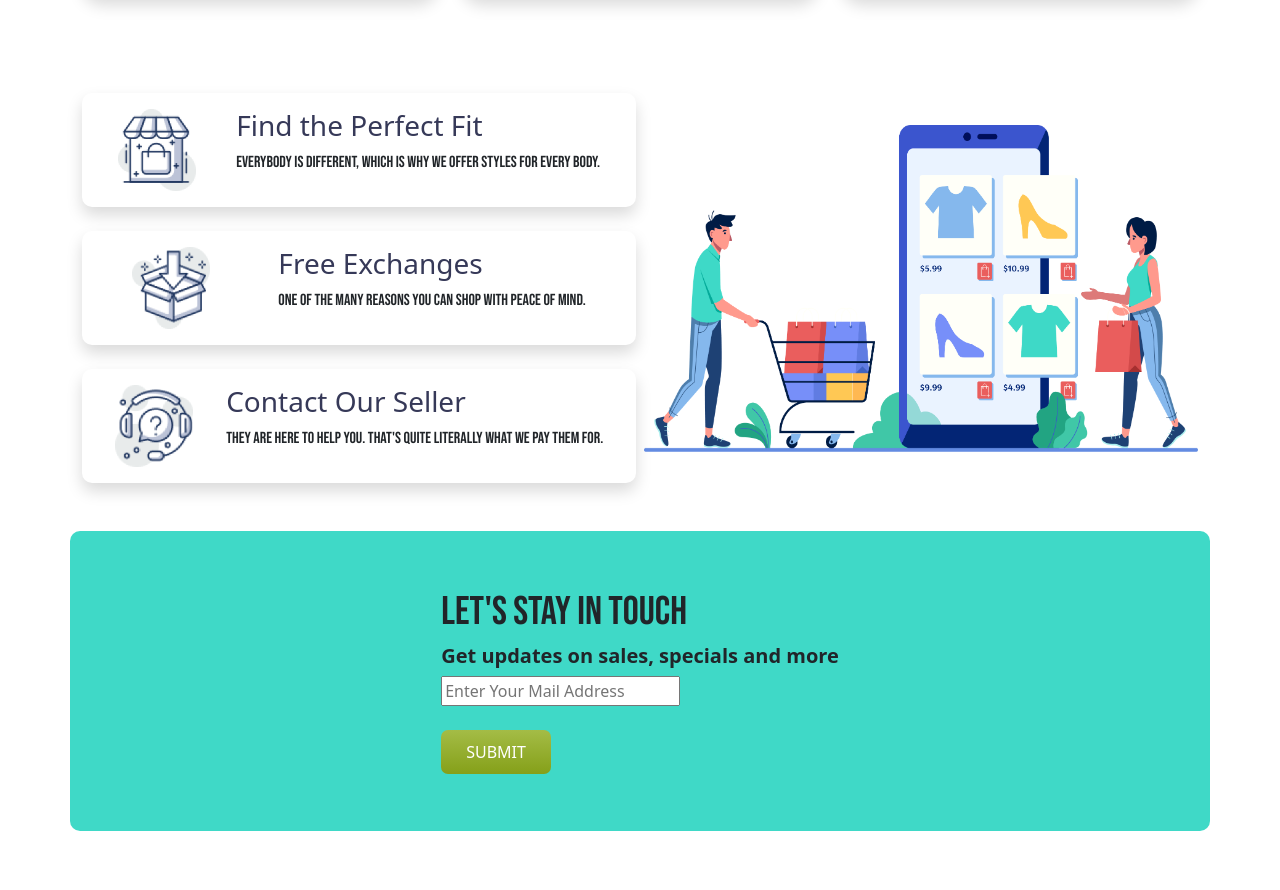
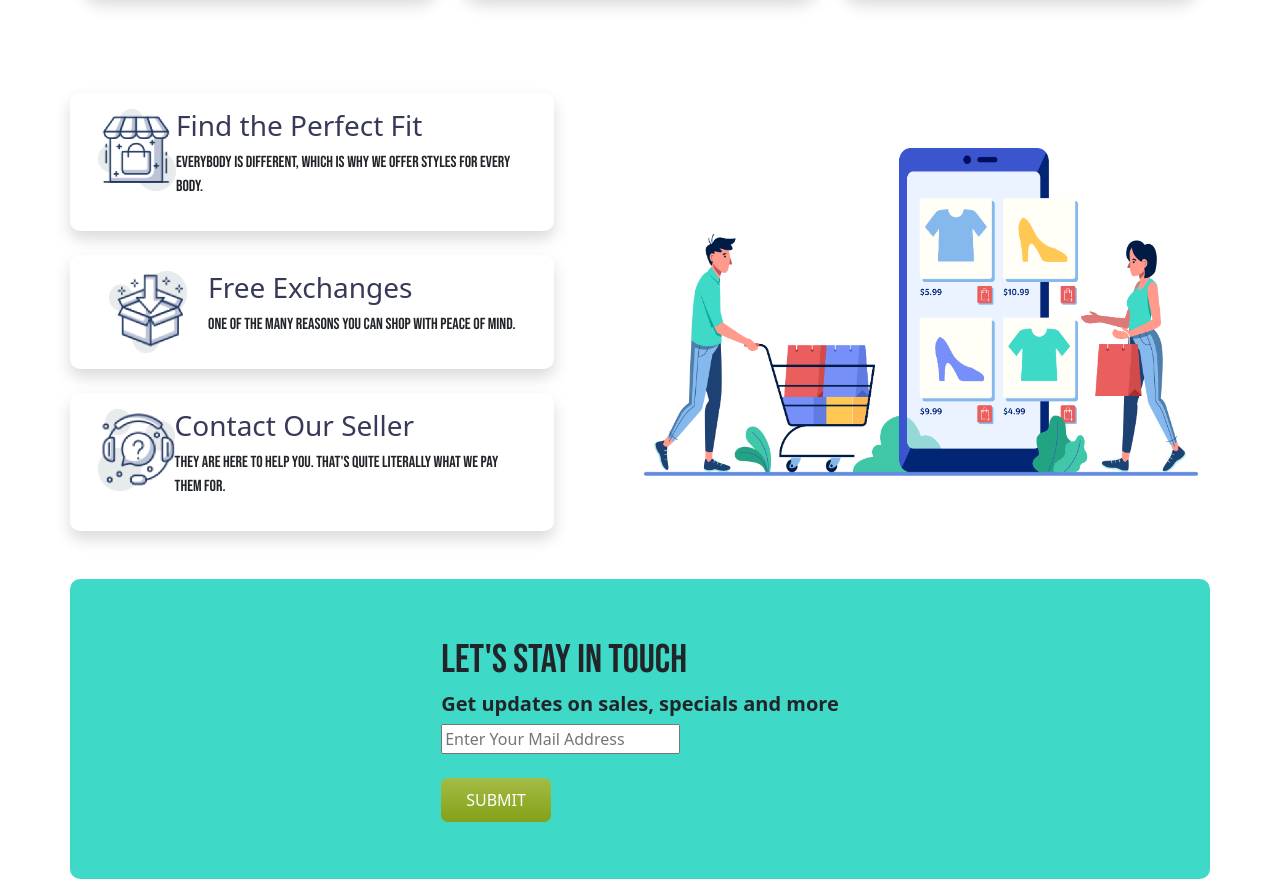
Before and after one commit to MinhajSiam/penguin-fashion, a plain HTML site: page index.html in a window 1280 px wide. Shown: the part 1610-2500 px from the top of the page. Drawn offline with nearby package versions, Linux system fonts and the light colour scheme.

Commit message:
third section bug fixed

```diff
--- a/index.html
+++ b/index.html
@@ -203,30 +203,34 @@
         <!-- ----------Section--3------------ -->
         <section class="container mt-5 pt-5">
             <div class="row g-2 d-flex justify-content-between align-items-center">
-                <div class="col-lg-6">
-                    <div style="border-radius: 10px;" class="d-flex shadow p-3 justify-content-around">
-                        <img style="width: 78px; height: 82px;" src="Logo, Icon/image 12.png" alt="">
+                <div class="col-lg-5">
+                    <div style="border-radius: 10px;" class="shadow p-3 row">
+                        <div class="d-flex justify-content-around">
+                            <img style="width: 78px; height: 82px;" src="Logo, Icon/image 12.png" alt="Find the Perfect Fit">
                             <div>
                                 <h3 class="head-2">Find the Perfect Fit</h3>
                                 <p>Everybody is different, which is why we offer styles for every body.</p>
                             </div>
                         </div>
+                    </div>
                     <br>
-                    <div style="border-radius: 10px;" class="d-flex shadow p-3 justify-content-around">
-                        <img style="width: 78px; height: 82px;" src="Logo, Icon/image 13.png" alt="">
+                    <div style="border-radius: 10px;" class="shadow p-3 row">
+                        <div class="d-flex justify-content-around">
+                            <img style="width: 78px; height: 82px;" src="Logo, Icon/image 13.png" alt="Free Exchanges">
                             <div>
                                 <h3 class="head-2">Free Exchanges</h3>
                                 <p>One of the many reasons you can shop with peace of mind.</p>
                             </div>
                         </div>
+                    </div>
                     <br>
-                    <div style="border-radius: 10px;" class="d-flex shadow p-3 justify-content-around">
-                        <div>
-                            <img style="width: 78px; height: 82px;" src="Logo, Icon/image 14.png" alt="">
-                        </div>
+                    <div style="border-radius: 10px;" class="shadow p-3 row">
+                        <div class="d-flex justify-content-around">
+                            <img style="width: 78px; height: 82px;" src="Logo, Icon/image 14.png" alt="Contact Our Seller">
                             <div>
                                 <h3 class="head-2">Contact Our Seller</h3>
                                 <p>They are here to help you. That's quite literally what we pay them for.</p>
+                            </div>
                         </div>
                     </div>
                 </div>
```
Lines whose indentation alone changed are shown as unchanged.
